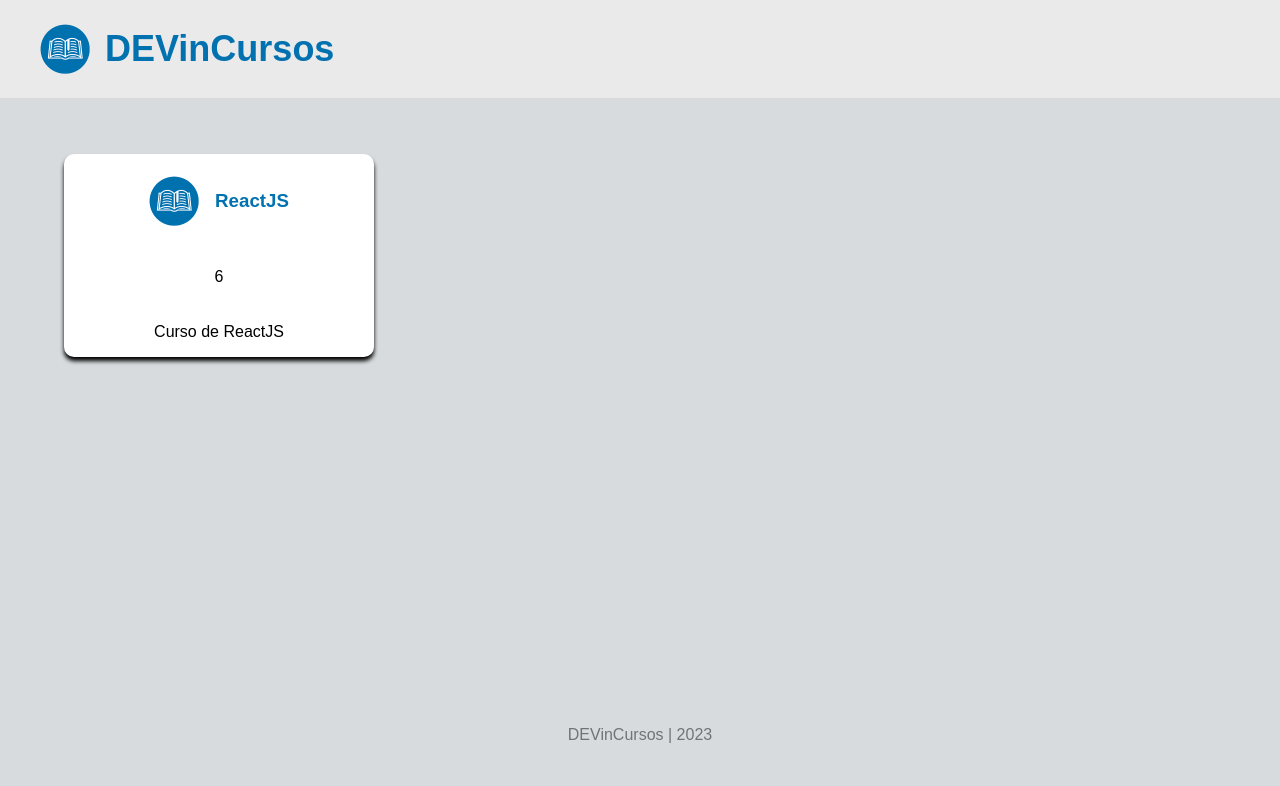
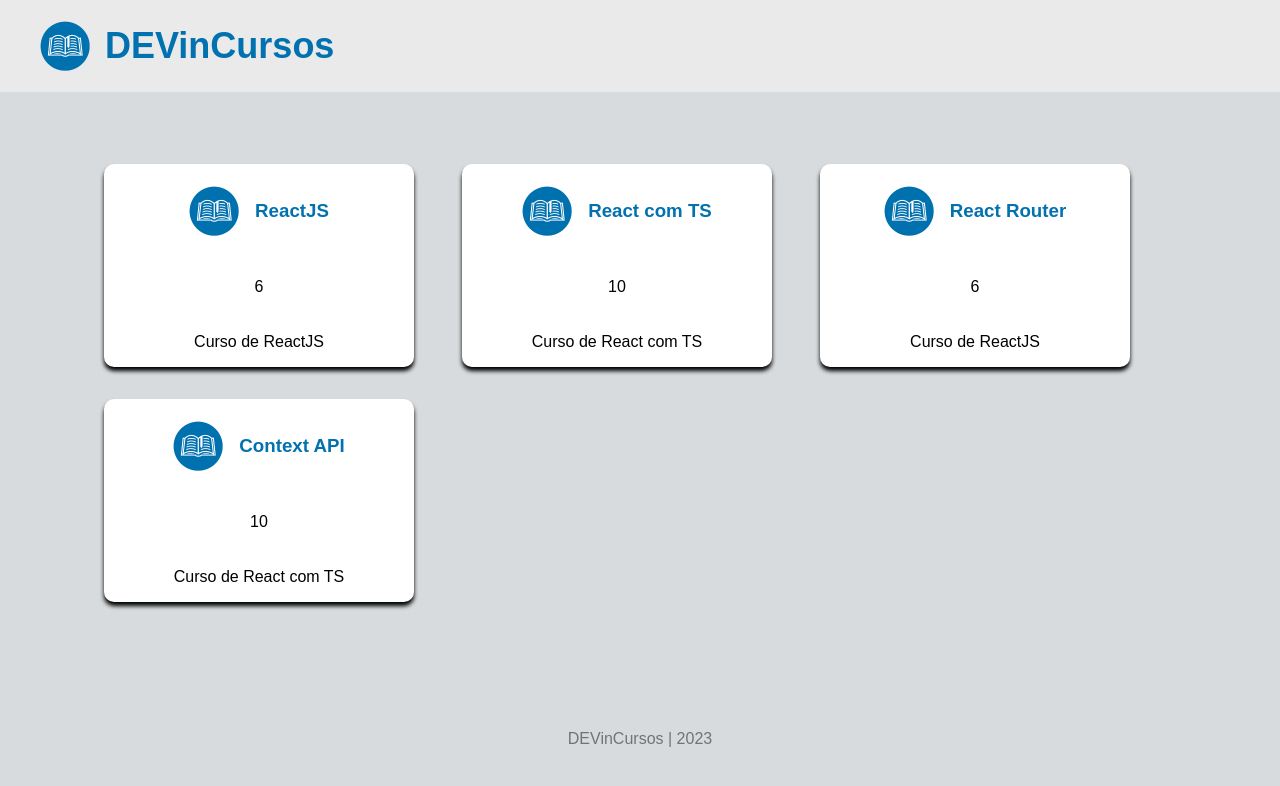
Before and after one commit to marinasthoffmann/plataforma-cursos, a React (Vite) app in the folder plataforma-cursos/: page / in a window 1280 px wide. Shown: the top 786 px of the page. Built offline with nearby package versions, Linux system fonts and the light colour scheme.

Commit message:
exercicio 5 - cria componente com lista de cursos

```diff
--- a/plataforma-cursos/src/components/CourseCard.jsx
+++ b/plataforma-cursos/src/components/CourseCard.jsx
@@ -14,12 +14,12 @@ function CourseCard({ imageUrl, name, category, description, duration }){
     );
 }
 
-CourseCard.PropTypes = {
+CourseCard.propTypes = {
     name: PropTypes.string.isRequired ,
     category: PropTypes.string.isRequired,
     description: PropTypes.string.isRequired,
-    duration: PropTypes.string.isRequired,
-    imageUrl: PropTypes.number.isRequired
+    duration: PropTypes.number.isRequired,
+    imageUrl: PropTypes.string.isRequired
 };
 
 export default CourseCard;
--- /dev/null
+++ b/plataforma-cursos/src/components/CourseList.css
@@ -0,0 +1,6 @@
+.coursesListContainer{
+    list-style: none;
+    display: flex;
+    flex-wrap: wrap;
+    gap: 32px 48px;
+}
--- /dev/null
+++ b/plataforma-cursos/src/components/CourseList.jsx
@@ -0,0 +1,40 @@
+import CourseCard from "./CourseCard";
+import "./CourseList.css";
+import PropTypes from "prop-types";
+
+function CoursesList({ list }){
+    return(
+        <ul className="coursesListContainer">
+            {list.map(course => (
+                <li key={course.id}>
+                    <CourseCard
+                        imageUrl={course.imageUrl}
+                        name={course.name}
+                        category={course.category}
+                        description={course.description}
+                        duration={course.duration}
+                    />
+                </li>
+            ))}
+
+        </ul>
+    )
+}
+
+CoursesList.propTypes = {
+        list: PropTypes.arrayOf(
+            PropTypes.shape({
+                name: PropTypes.string.isRequired ,
+                category: PropTypes.string.isRequired,
+                description: PropTypes.string.isRequired,
+                duration: PropTypes.number.isRequired,
+                imageUrl: PropTypes.string.isRequired
+            })
+        )
+}
+
+CoursesList.defaultProps = {
+    list: []
+}
+
+export default CoursesList;
--- a/plataforma-cursos/src/pages/Home.jsx
+++ b/plataforma-cursos/src/pages/Home.jsx
@@ -1,17 +1,46 @@
-import CourseCard from "../components/CourseCard"
+import CoursesList from "../components/CourseList";
+
+const coursesList = [
+  {
+    id: 456,
+    imageUrl: "./logo.png",
+    name: "ReactJS",
+    category: "Front-end",
+    description: "Curso de ReactJS",
+    duration: 6
+  },
+  {
+    id: 101,
+    imageUrl: "./logo.png",
+    name: "React com TS",
+    category: "Front-end",
+    description: "Curso de React com TS",
+    duration: 10
+  },
+  {
+    id: 111,
+    imageUrl: "./logo.png",
+    name: "React Router",
+    category: "Front-end",
+    description: "Curso de ReactJS",
+    duration: 6
+  },
+  {
+    id: 121,
+    imageUrl: "./logo.png",
+    name: "Context API",
+    category: "Back-end",
+    description: "Curso de React com TS",
+    duration: 10
+  }
+];
 
 function Home() {
   return (
     <div className="Home">
-        <CourseCard
-          imageUrl="/logo.png"
-          name="ReactJS"
-          category="Front-end"
-          description="Curso de ReactJS"
-          duration={6}
-        />
+        <CoursesList list={coursesList}/>
     </div>
   );
 }
 
-export default Home
+export default Home;
```
